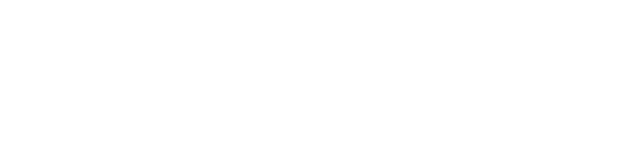
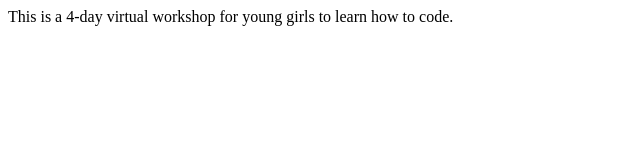
Before and after one commit to EsihleD/codelikeagirl-Esihle, a plain HTML site: page Code/index.html in a window 1280 px wide. Shown: the whole page, without its empty margins (0-640 px from the left). Drawn offline with Linux system fonts and the light colour scheme.

Commit message:
Update index.html

```diff
--- a/Code/index.html
+++ b/Code/index.html
@@ -3,6 +3,5 @@
  <head>
   <title>Page title</title>
  </head>
- <body>
- </body>
+ <body>This is a 4-day virtual workshop for young girls to learn how to code.</body>
  </html>
```
